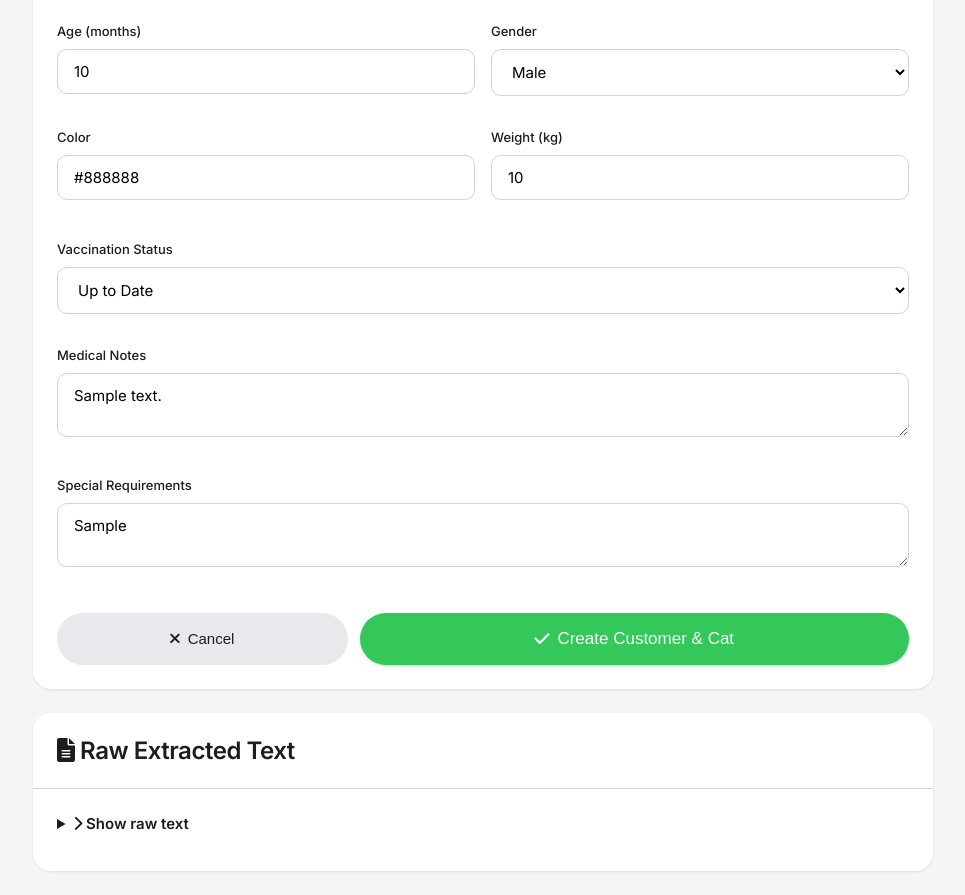
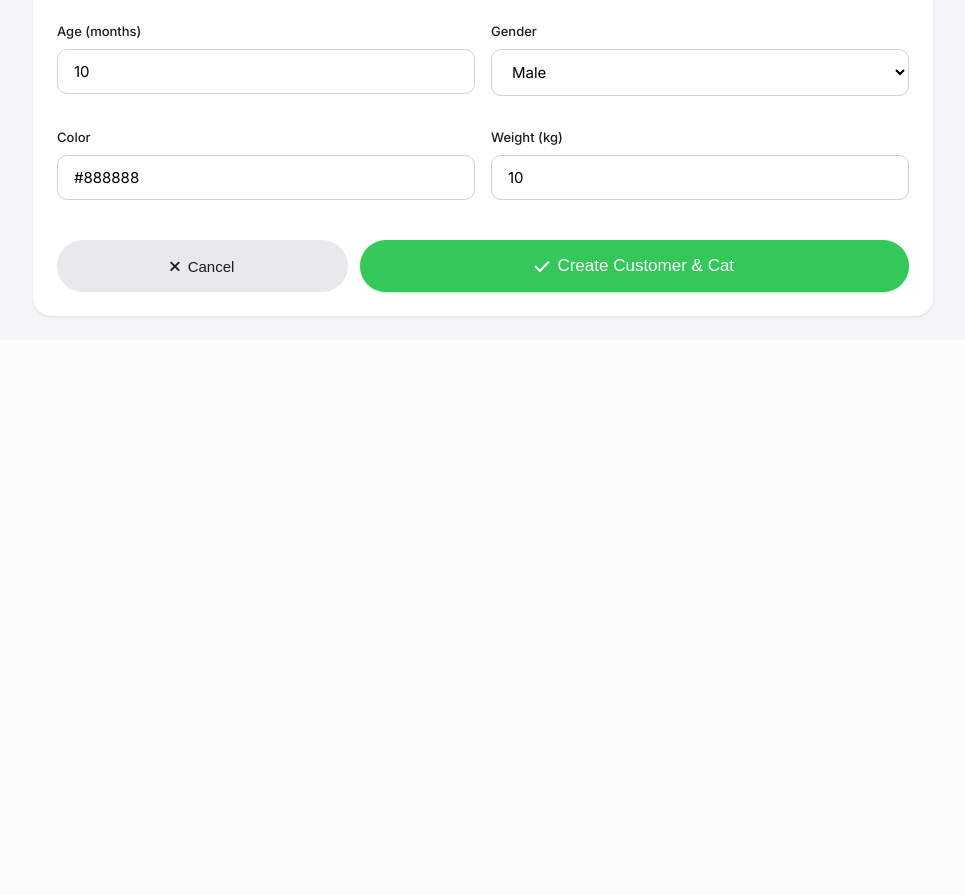
Before and after one commit to catzoCode/catzoteam-project, a Django app: template templates/registration_portal/review_ocr_data.html in a window 1280 px wide. Shown: the part 799-1694 px from the top of the page, without its empty margins (157-1122 px from the left). After the commit the page ends 1117 px from the top, so only its background shows below. Run offline with Django 5.2, Linux system fonts and the light colour scheme; the template is opened without the code that fills it: most values are stand-ins (such as "Sample title", 1, 10 or a date in 2020).

Commit message:
fix: ocr data.html

```diff
--- a/templates/registration_portal/review_ocr_data.html
+++ b/templates/registration_portal/review_ocr_data.html
@@ -29,22 +29,27 @@
         <div class="card-header-apple">
             <h2><i class="fas fa-check-circle"></i> Review Extracted Data</h2>
             {% if ocr_data.confidence_percent %}
-            <div class="navbar-badge" style="{% if ocr_data.confidence_percent >= 70 %}background: var(--apple-green);{% elif ocr_data.confidence_percent >= 50 %}background: var(--apple-orange);{% else %}background: var(--apple-red);{% endif %}">
+            <div class="navbar-badge"
+                 style="{% if ocr_data.confidence_percent >= 70 %}background: var(--apple-green);
+                        {% elif ocr_data.confidence_percent >= 50 %}background: var(--apple-orange);
+                        {% else %}background: var(--apple-red);{% endif %}">
                 {{ ocr_data.confidence_percent }}% Complete
             </div>
             {% endif %}
         </div>
+
         <div class="card-body-apple">
-            <!-- Success/Error Messages -->
             {% if ocr_data.is_valid %}
-            <div style="padding: var(--space-4); background: #d4edda; border-radius: var(--radius-md); margin-bottom: var(--space-6); border-left: 4px solid var(--apple-green);">
+            <div style="padding: var(--space-4); background: #d4edda; border-radius: var(--radius-md);
+                        margin-bottom: var(--space-6); border-left: 4px solid var(--apple-green);">
                 <div class="font-semibold mb-2" style="color: var(--apple-green);">
                     <i class="fas fa-check-circle"></i> All Required Fields Extracted
                 </div>
                 <div class="text-sm">Please verify the data below and click "Create Customer & Cat"</div>
             </div>
             {% else %}
-            <div style="padding: var(--space-4); background: #f8d7da; border-radius: var(--radius-md); margin-bottom: var(--space-6); border-left: 4px solid var(--apple-red);">
+            <div style="padding: var(--space-4); background: #f8d7da; border-radius: var(--radius-md);
+                        margin-bottom: var(--space-6); border-left: 4px solid var(--apple-red);">
                 <div class="font-semibold mb-2" style="color: var(--apple-red);">
                     <i class="fas fa-exclamation-circle"></i> Please Fill Missing Required Fields
                 </div>
@@ -58,105 +63,66 @@
             </div>
             {% endif %}
 
-            <!-- FORM STARTS HERE -->
+            <!-- FORM -->
             <form method="POST" action="{% url 'registration_portal:review_ocr_data' %}">
                 {% csrf_token %}
 
-                <!-- CUSTOMER INFORMATION -->
                 <h3 class="text-lg font-semibold mb-4" style="color: var(--apple-blue);">
                     <i class="fas fa-user"></i> Customer Information
                 </h3>
 
-                <div style="display: grid; grid-template-columns: 1fr 1fr; gap: var(--space-4); margin-bottom: var(--space-6);">
+                <div style="display:grid;grid-template-columns:1fr 1fr;gap:var(--space-4);margin-bottom:var(--space-6);">
                     <div class="input-group">
-                        <label class="input-label">Full Name *
-                            {% if not ocr_data.name %}<span style="color: var(--apple-red);">(Required!)</span>{% endif %}
-                        </label>
-                        <input type="text"
-                               name="name"
-                               class="input-apple"
-                               value="{{ ocr_data.name }}"
-                               placeholder="Enter customer name"
-                               required
-                               style="{% if not ocr_data.name %}border-color: var(--apple-red);{% endif %}">
+                        <label class="input-label">Full Name *</label>
+                        <input type="text" name="name" class="input-apple"
+                               value="{{ ocr_data.name }}" required>
                     </div>
 
                     <div class="input-group">
-                        <label class="input-label">Phone Number *
-                            {% if not ocr_data.phone %}<span style="color: var(--apple-red);">(Required!)</span>{% endif %}
-                        </label>
-                        <input type="tel"
-                               name="phone"
-                               class="input-apple"
-                               value="{{ ocr_data.phone }}"
-                               placeholder="01X-XXXXXXX"
-                               required
-                               style="{% if not ocr_data.phone %}border-color: var(--apple-red);{% endif %}">
+                        <label class="input-label">Phone Number *</label>
+                        <input type="tel" name="phone" class="input-apple"
+                               value="{{ ocr_data.phone }}" required>
                     </div>
 
                     <div class="input-group">
                         <label class="input-label">IC Number</label>
-                        <input type="text"
-                               name="ic_number"
-                               class="input-apple"
-                               value="{{ ocr_data.ic_number }}"
-                               placeholder="XXXXXX-XX-XXXX">
+                        <input type="text" name="ic_number" class="input-apple"
+                               value="{{ ocr_data.ic_number }}">
                     </div>
 
                     <div class="input-group">
                         <label class="input-label">Email Address</label>
-                        <input type="email"
-                               name="email"
-                               class="input-apple"
-                               value="{{ ocr_data.email }}"
-                               placeholder="example@email.com">
+                        <input type="email" name="email" class="input-apple"
+                               value="{{ ocr_data.email }}">
                     </div>
                 </div>
 
-                <div class="input-group" style="margin-bottom: var(--space-6);">
+                <div class="input-group mb-6">
                     <label class="input-label">Address</label>
-                    <textarea name="address"
-                              class="input-apple"
-                              rows="2"
-                              placeholder="Customer address">{{ ocr_data.address }}</textarea>
+                    <textarea name="address" class="input-apple" rows="2">{{ ocr_data.address }}</textarea>
                 </div>
 
-                <!-- CAT INFORMATION -->
                 <h3 class="text-lg font-semibold mb-4" style="color: var(--apple-blue);">
                     <i class="fas fa-cat"></i> Cat Information
                 </h3>
 
-                <div style="display: grid; grid-template-columns: 1fr 1fr; gap: var(--space-4); margin-bottom: var(--space-6);">
+                <div style="display:grid;grid-template-columns:1fr 1fr;gap:var(--space-4);margin-bottom:var(--space-6);">
                     <div class="input-group">
-                        <label class="input-label">Cat Name *
-                            {% if not ocr_data.cat_name %}<span style="color: var(--apple-red);">(Required!)</span>{% endif %}
-                        </label>
-                        <input type="text"
-                               name="cat_name"
-                               class="input-apple"
-                               value="{{ ocr_data.cat_name }}"
-                               placeholder="Enter cat name"
-                               required
-                               style="{% if not ocr_data.cat_name %}border-color: var(--apple-red);{% endif %}">
+                        <label class="input-label">Cat Name *</label>
+                        <input type="text" name="cat_name" class="input-apple"
+                               value="{{ ocr_data.cat_name }}" required>
                     </div>
 
                     <div class="input-group">
                         <label class="input-label">Breed</label>
-                        <input type="text"
-                               name="breed"
-                               class="input-apple"
-                               value="{{ ocr_data.breed }}"
-                               placeholder="e.g. Persian, Mixed">
+                        <input type="text" name="breed" class="input-apple"
+                               value="{{ ocr_data.breed }}">
                     </div>
 
                     <div class="input-group">
                         <label class="input-label">Age (months)</label>
-                        <input type="number"
-                               name="age"
-                               class="input-apple"
-                               value="{{ ocr_data.age }}"
-                               placeholder="Age in months"
-                               min="0">
+                        <input type="number" name="age" class="input-apple"
+                               value="{{ ocr_data.age }}" min="0">
                     </div>
 
                     <div class="input-group">
@@ -169,101 +135,65 @@
 
                     <div class="input-group">
                         <label class="input-label">Color</label>
-                        <input type="text"
-                               name="color"
-                               class="input-apple"
-                               value="{{ ocr_data.color }}"
-                               placeholder="e.g. Orange, White">
+                        <input type="text" name="color" class="input-apple"
+                               value="{{ ocr_data.color }}">
                     </div>
 
                     <div class="input-group">
                         <label class="input-label">Weight (kg)</label>
-                        <input type="number"
-                               name="weight"
-                               class="input-apple"
-                               value="{{ ocr_data.weight }}"
-                               placeholder="Weight in kg"
-                               step="0.1"
-                               min="0">
+                        <input type="number" name="weight" class="input-apple"
+                               value="{{ ocr_data.weight }}" step="0.1" min="0">
                     </div>
                 </div>
 
-                <div style="display: grid; grid-template-columns: 1fr; gap: var(--space-4); margin-bottom: var(--space-6);">
-                    <div class="input-group">
-                        <label class="input-label">Vaccination Status</label>
-                        <select name="vaccination_status" class="input-apple">
-                            <option value="unknown" {% if ocr_data.vaccination_status == 'unknown' %}selected{% endif %}>Unknown</option>
-                            <option value="up_to_date" {% if ocr_data.vaccination_status == 'up_to_date' %}selected{% endif %}>Up to Date</option>
-                            <option value="partial" {% if ocr_data.vaccination_status == 'partial' %}selected{% endif %}>Partial</option>
-                            <option value="none" {% if ocr_data.vaccination_status == 'none' %}selected{% endif %}>None</option>
-                        </select>
-                    </div>
-
-                    <div class="input-group">
-                        <label class="input-label">Medical Notes</label>
-                        <textarea name="medical_notes"
-                                  class="input-apple"
-                                  rows="2"
-                                  placeholder="Any health conditions, allergies, etc.">{{ ocr_data.medical_notes }}</textarea>
-                    </div>
-
-                    <div class="input-group">
-                        <label class="input-label">Special Requirements</label>
-                        <textarea name="special_requirements"
-                                  class="input-apple"
-                                  rows="2"
-                                  placeholder="Behavior notes, special needs, etc.">{{ ocr_data.special_requirements }}</textarea>
-                    </div>
-                </div>
-
-                <!-- ACTIONS -->
                 <div class="flex gap-3">
-                    <button type="submit"
-                            name="action"
-                            value="cancel"
-                            class="btn-apple btn-secondary"
-                            style="flex: 1;">
+                    <button type="submit" name="action" value="cancel"
+                            class="btn-apple btn-secondary" style="flex:1;">
                         <i class="fas fa-times"></i> Cancel
                     </button>
-                    <button type="submit"
-                            name="action"
-                            value="create"
-                            class="btn-apple btn-success btn-apple-lg"
-                            style="flex: 2;">
+                    <button type="submit" name="action" value="create"
+                            class="btn-apple btn-success btn-apple-lg" style="flex:2;">
                         <i class="fas fa-check"></i> Create Customer & Cat
                     </button>
                 </div>
             </form>
-            <!-- FORM ENDS HERE -->
         </div>
     </div>
-
-    <!-- Raw OCR Text -->
-    {% if ocr_data.raw_text %}
-    <div class="card-apple animate-fade-in-up" style="max-width: 900px; margin: var(--space-6) auto 0;">
-        <div class="card-header-apple">
-            <h2><i class="fas fa-file-alt"></i> Raw Extracted Text</h2>
-        </div>
-        <div class="card-body-apple">
-            <details>
-                <summary style="cursor: pointer; font-weight: 600; margin-bottom: var(--space-3);">
-                    <i class="fas fa-chevron-right"></i> Show raw text
-                </summary>
-                <div style="padding: var(--space-4); background: var(--apple-gray-50); border-radius: var(--radius-md); font-family: monospace; font-size: 11px; white-space: pre-wrap; max-height: 400px; overflow-y: auto;">{{ ocr_data.raw_text }}</div>
-            </details>
-        </div>
-    </div>
-    {% endif %}
 </div>
 
 <style>
 details[open] summary i {
     transform: rotate(90deg);
 }
-
 details summary i {
     transition: transform 0.2s;
     display: inline-block;
 }
 </style>
+
+<!-- ✅ FORM VALIDATION SCRIPT -->
+<script>
+document.addEventListener('DOMContentLoaded', function() {
+    const form = document.querySelector('form');
+
+    form.addEventListener('submit', function(e) {
+        const action = document.activeElement.value;
+
+        if (action === 'create') {
+            const name = document.querySelector('input[name="name"]').value.trim();
+            const phone = document.querySelector('input[name="phone"]').value.trim();
+            const catName = document.querySelector('input[name="cat_name"]').value.trim();
+
+            console.log('Form submitted:', { name, phone, catName });
+
+            if (!name || !phone || !catName) {
+                alert('⚠️ Please fill in all required fields:\n- Customer Name\n- Phone Number\n- Cat Name');
+                e.preventDefault();
+                return false;
+            }
+        }
+    });
+});
+</script>
+
 {% endblock %}
```
